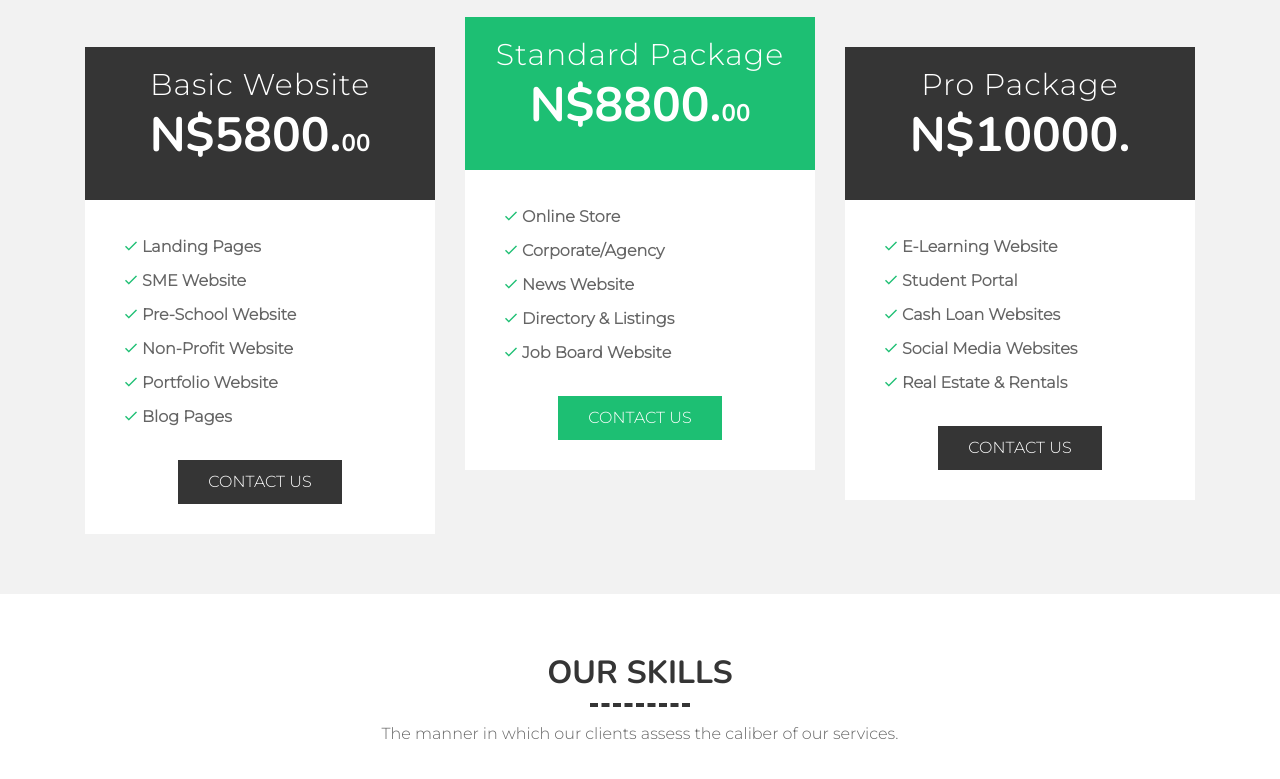
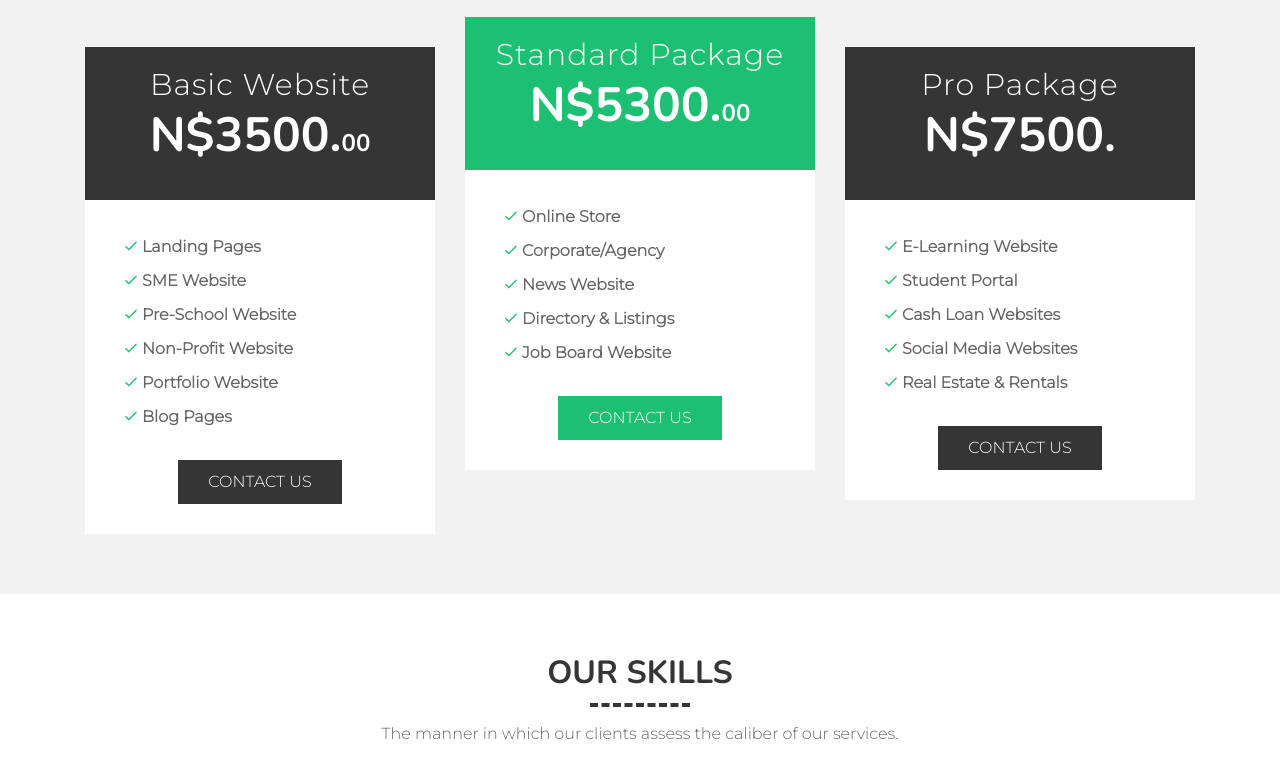
Before and after one commit to CelestineIT/.com, a plain HTML site: page index.html in a window 1280 px wide. Shown: the part 3789-4568 px from the top of the page. Drawn offline with nearby package versions, Linux system fonts and the light colour scheme.

Commit message:
Add files via upload

```diff
--- a/index.html
+++ b/index.html
@@ -296,7 +296,7 @@
                         <div class="price-content">
                             <div class="price-plan">
                                 <p class="price-title">Basic Website</p>
-                                <h2 class="price-amount">N$5800.<span>00</span></h2>
+                                <h2 class="price-amount">N$3500.<span>00</span></h2>
                                 <p class="price-date"></p>
                             </div>
                             <ul class="price-details">
@@ -314,7 +314,7 @@
                         <div class="price-content features-price">
                             <div class="price-plan">
                                 <p class="price-title">Standard Package</p>
-                                <h2 class="price-amount">N$8800.<span>00</span></h2>
+                                <h2 class="price-amount">N$5300.<span>00</span></h2>
                                 <p class="price-date"></p>
                             </div>
                             <ul class="price-details">
@@ -332,7 +332,7 @@
                         <div class="price-content">
                             <div class="price-plan">
                                 <p class="price-title">Pro Package</p>
-                                <h2 class="price-amount">N$10000.<span></span></h2>
+                                <h2 class="price-amount">N$7500.<span></span></h2>
                                 <p class="price-date"></p>
                             </div>
                             <ul class="price-details">
@@ -561,7 +561,7 @@
 
                     <div class="col-md-3 col-sm-6">
                         <div class="card card-block">
-                            <a href="#"><img alt="" class="team-img" src="img/Chile.jpg">
+                            <a href="#"><img alt="" class="team-img" src="img/chile.jpg">
                                 <div class="card-title-wrap">
                                     <span class="card-title">Chile Masiziani</span> <span class="card-text">Secretary</span>
                                     <div class="social-nav">
@@ -732,7 +732,7 @@
                         <div class="contact-email">
                             <i class="ion-md-mail"></i>
                             <h3>Email</h3>
-                            <p><a href="mailto:celestialdeity62@gmail.com">info@celestine.com</a></p>
+                            <p><a href="mailto:info@celestine.com">info@celestine.com</a></p>
                         </div>
                     </div>
                 </div>
```
